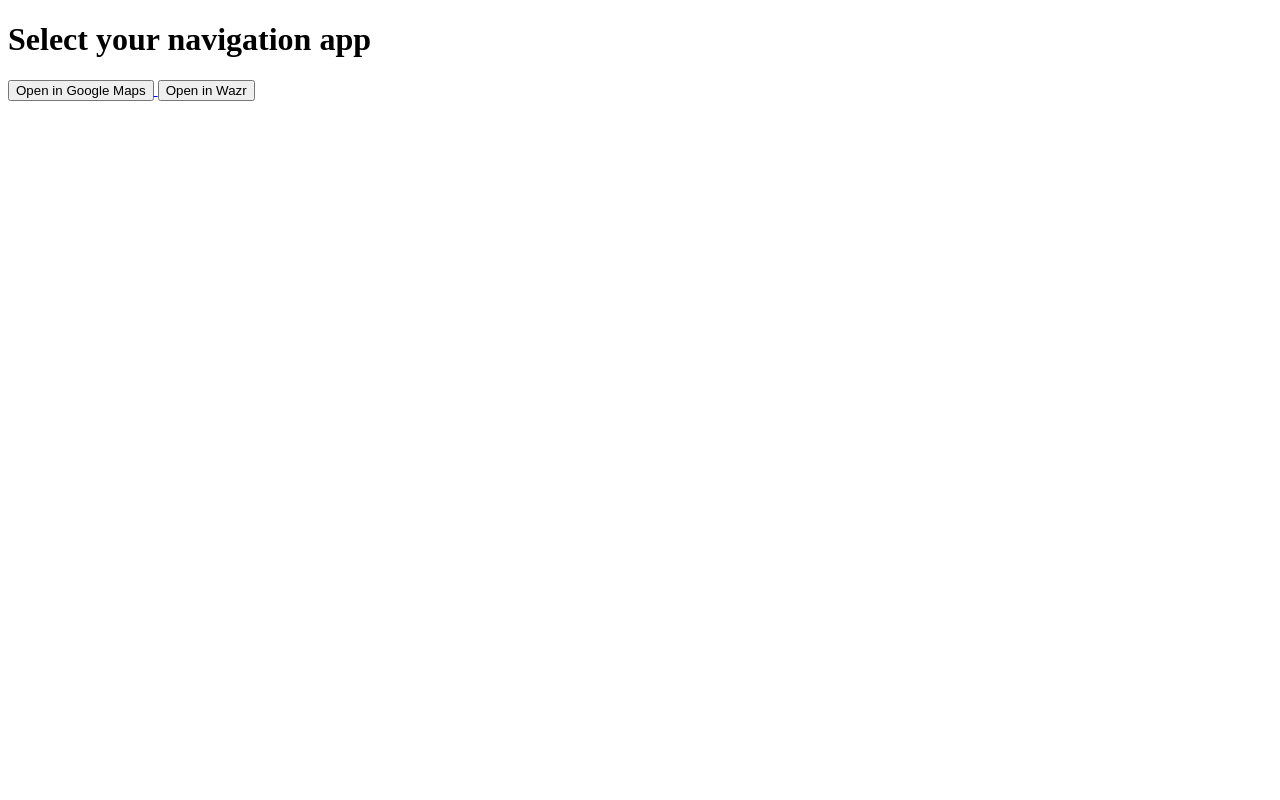
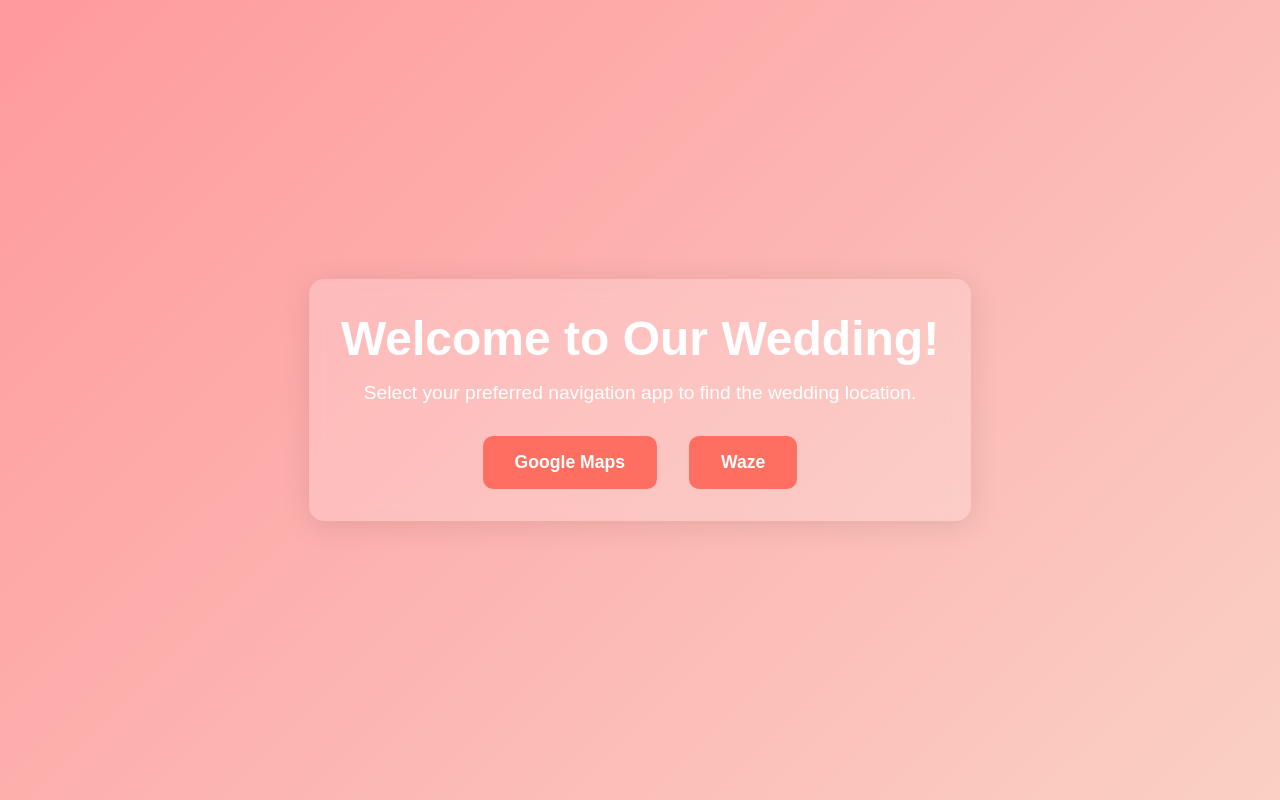
Before and after one commit to NyjahAlexander/navigation, a plain HTML site: page index.html in a window 1280 px wide. Drawn offline with Linux system fonts and the light colour scheme.

Commit message:
Update index.html

```diff
--- a/index.html
+++ b/index.html
@@ -2,17 +2,85 @@
 <html lang="en">
 <head>
     <meta charset="UTF-8">
-    <META NAME="VIEWPORT"
-content="width=device-width, initial-scale1.0">
-    <title>Choose Navigation App</title>
+    <meta name="viewport" content="width=device-width, initial-scale=1.0">
+    <title>Wedding Location - Navigation</title>
+    <style>
+        /* General Reset */
+        * {
+            margin: 0;
+            padding: 0;
+            box-sizing: border-box;
+        }
+
+        body {
+            font-family: 'Arial', sans-serif;
+            background: linear-gradient(135deg, #ff9a9e 0%, #fad0c4 100%);
+            display: flex;
+            justify-content: center;
+            align-items: center;
+            height: 100vh;
+            color: #fff;
+        }
+
+        .container {
+            text-align: center;
+            background: rgba(255, 255, 255, 0.2);
+            border-radius: 15px;
+            padding: 2rem;
+            box-shadow: 0px 4px 30px rgba(0, 0, 0, 0.1);
+            backdrop-filter: blur(10px);
+        }
+
+        h1 {
+            font-size: 3rem;
+            margin-bottom: 1rem;
+        }
+
+        p {
+            font-size: 1.2rem;
+            margin-bottom: 2rem;
+        }
+
+        .btn-container {
+            display: flex;
+            justify-content: center;
+            gap: 2rem;
+        }
+
+        .nav-btn {
+            padding: 1rem 2rem;
+            background: #ff6f61;
+            border: none;
+            border-radius: 10px;
+            font-size: 1.1rem;
+            font-weight: bold;
+            color: #fff;
+            cursor: pointer;
+            transition: all 0.3s ease;
+            text-decoration: none;
+        }
+
+        .nav-btn:hover {
+            background: #ff9478;
+            transform: translateY(-5px);
+        }
+
+        .nav-btn:active {
+            transform: translateY(2px);
+        }
+    </style>
 </head>
 <body>
-    <h1>Select your navigation app</h1>
-    <a href="https://www.google.com/maps?q=3.16141,101.71398" target="_blank">
-        <button>Open in Google Maps</button>
-    </a>
-    <a href="waze://?11=3.16141,101.71398&navigate=yes" target="_blank">
-        <button>Open in Wazr</button>
-    </a>
+    <div class="container">
+        <h1>Welcome to Our Wedding!</h1>
+        <p>Select your preferred navigation app to find the wedding location.</p>
+
+        <div class="btn-container">
+            <a href="https://www.google.com/maps/dir/?api=1&destination=Wedding+Location+Coordinates"
+               target="_blank" class="nav-btn">Google Maps</a>
+            <a href="https://waze.com/ul?ll=Wedding+Location+Coordinates&navigate=yes"
+               target="_blank" class="nav-btn">Waze</a>
+        </div>
+    </div>
 </body>
 </html>
```
